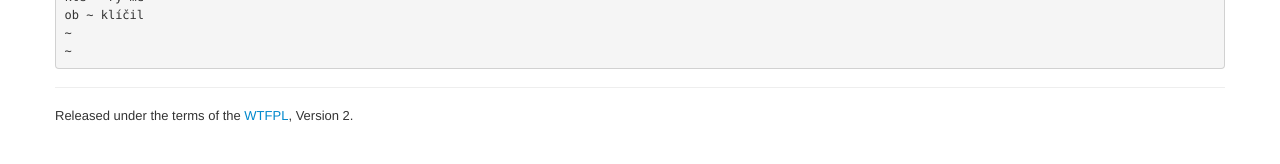
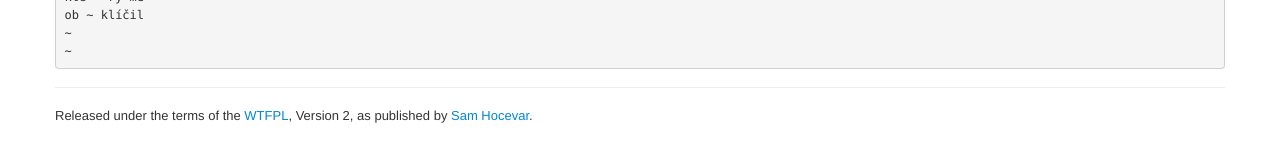
Before and after one commit to stork/stork.github.io, a Jekyll site: the page built from poems/_posts/2008-01-06-me-slzy.html, in a window 1280 px wide. Shown: the part 136-300 px from the top of the page. Built offline with Jekyll 4.4.1, drawn with Linux system fonts in a browser that asks for light colours.

Commit message:
work on poems layout

```diff
--- a/_layouts/poems.html
+++ b/_layouts/poems.html
@@ -6,7 +6,8 @@ layout: base
 	<hr>
 	<footer>
 		<p>
-			Released under the terms of the <a href="http://sam.zoy.org/wtfpl/">WTFPL</a>, Version 2.
+			Released under the terms of the <a href="./COPYING">WTFPL</a>,
+			Version 2, as published by <a href="http://sam.zoy.org/wtfpl/">Sam Hocevar</a>.
 		</p>
 	</footer>
 </div>
```
Also changed, not shown: 1 other file.
